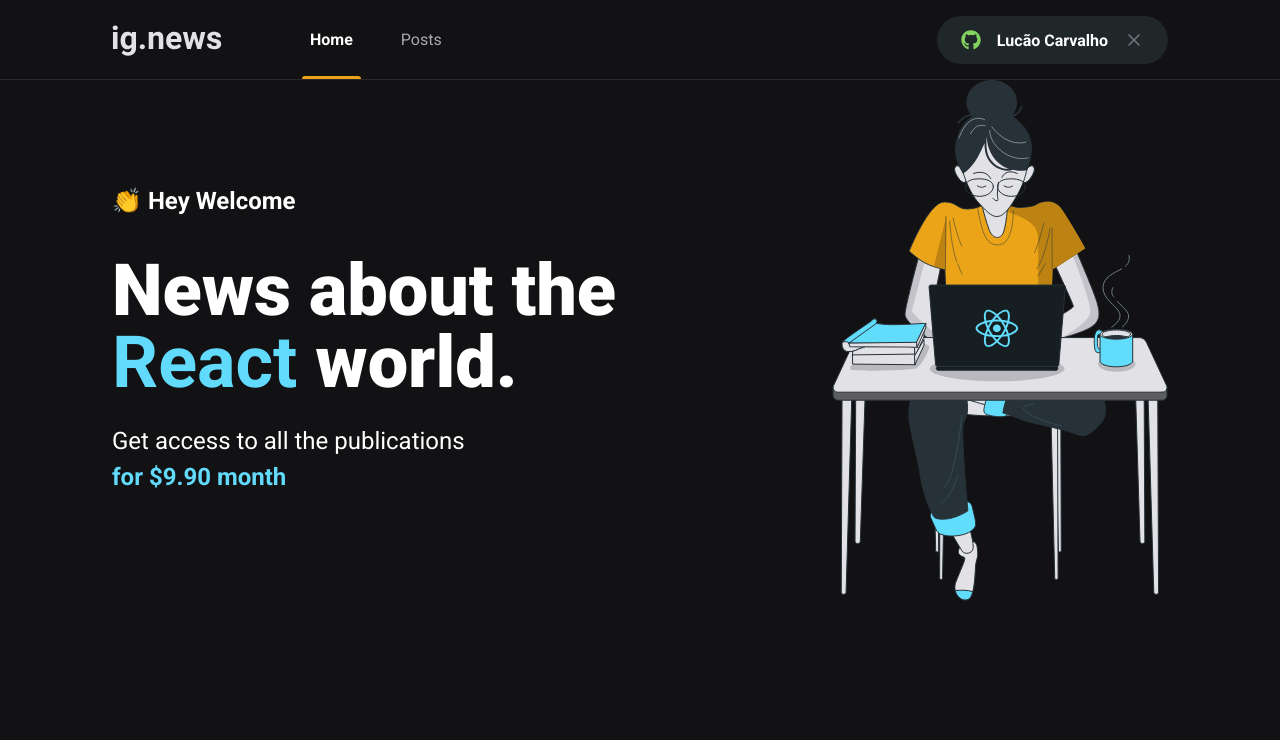
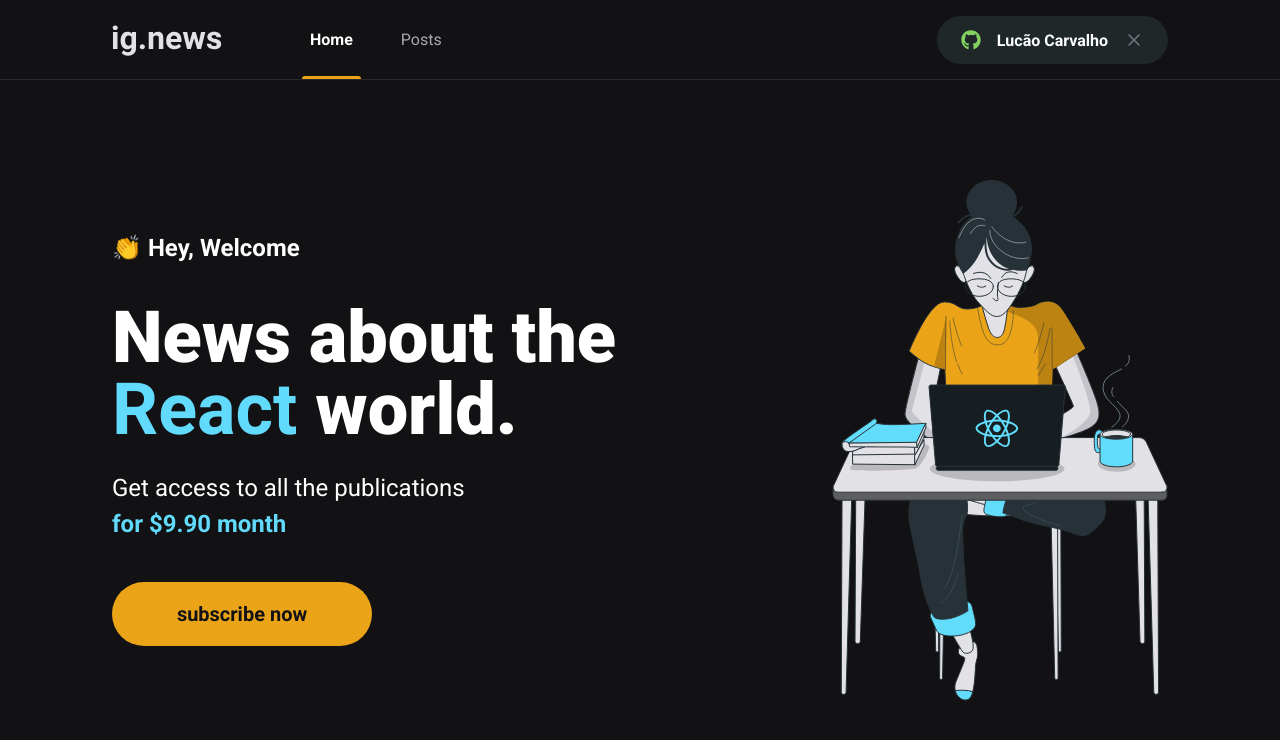
Before and after one commit to lucasC-deOliveira/Ignews, a Next.js app: page / in a window 1280 px wide. Shown: the top 740 px of the page. Built offline with nearby package versions, Linux system fonts and the light colour scheme.

Commit message:
Subscribe Button

```diff
--- /dev/null
+++ b/src/components/SubsCribeButton/index.tsx
@@ -0,0 +1,13 @@
+import styles from "./style.module.scss"
+
+
+export function SubscribeButton(){
+    return(
+        <button
+        type="button"
+        className={styles.SubscribeButton}
+        >
+            subscribe now
+        </button>
+    )
+}
--- /dev/null
+++ b/src/components/SubsCribeButton/style.module.scss
@@ -0,0 +1,21 @@
+.SubscribeButton{
+    width: 260px;
+    height: 4rem;
+    border: 0;
+    border-radius: 2rem;
+    background: var(--yellow-500);
+    color:var(--gray-900);
+    font-size: 1.25rem;
+    font-weight: bold;
+
+    display: flex;
+    align-items: center;
+    justify-content: center;
+
+
+    transition: filter 0.2s;
+
+    &:hover{
+        filter: brightness(0.8);
+    }
+}
--- a/src/pages/home.module.scss
+++ b/src/pages/home.module.scss
@@ -2,7 +2,7 @@
     max-width: 1120px;
     margin: 0 auto;
     padding: 0 2rem;
-    height: calc(100vg - 5rem);
+    height: calc(100vh - 5rem);
 
     display: flex;
     align-items: center;
@@ -39,4 +39,8 @@
             font-weight: bold;
         }
     }
+
+    button{
+        margin-top: 2.5rem;
+    }
 }
--- a/src/pages/index.tsx
+++ b/src/pages/index.tsx
@@ -1,4 +1,5 @@
 import Head from "next/head"
+import { SubscribeButton } from "../components/SubsCribeButton"
 import styles from "./home.module.scss"
 
 export default function Home() {
@@ -10,12 +11,13 @@
 
       <main className={styles.contentContainer}>
         <section className={styles.hero}>
-          <span> 👏 Hey Welcome</span>
+          <span> 👏 Hey, Welcome</span>
           <h1>News about the <span>React</span> world.</h1>
           <p>
             Get access to all the publications <br/>
             <span>for $9.90 month</span>
           </p>
+          <SubscribeButton/>
         </section>
 
         <img src="/images/avatar.svg" alt="Girl coding"/>
```
